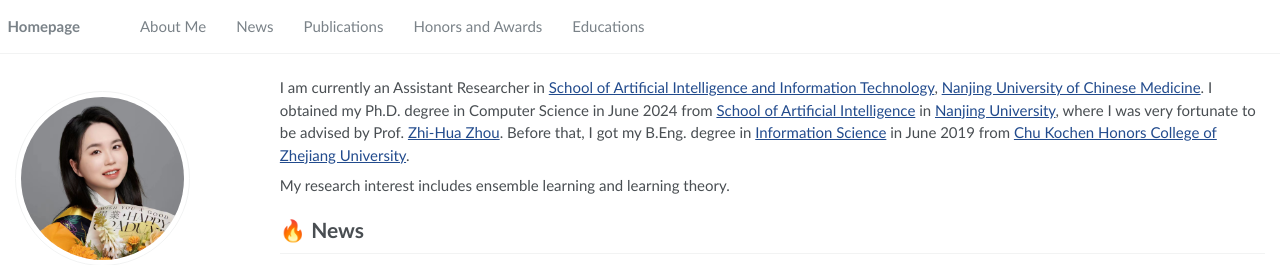
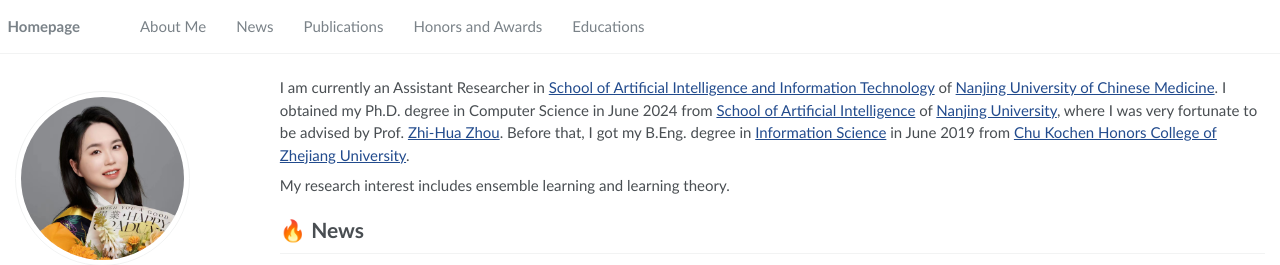
Before and after one commit to heyixiao14/heyixiao14.github.io, a Jekyll site: the page built from _pages/about.md, in a window 1280 px wide and 1219 px high. Shown: the top 265 px of the window. Built offline with Jekyll 4.4.1, drawn with Linux system fonts in a browser that asks for light colours.

```diff
--- a/_pages/about.md
+++ b/_pages/about.md
@@ -17,7 +17,7 @@ redirect_from:
 
 <span class='anchor' id='about-me'></span>
 
-I am currently an Assistant Researcher in [School of Artificial Intelligence and Information Technology](https://xxjs.njucm.edu.cn/), [Nanjing University of Chinese Medicine](https://www.njucm.edu.cn/). I obtained my Ph.D. degree in Computer Science in June 2024 from [School of Artificial Intelligence](https://ai.nju.edu.cn/main.htm) in [Nanjing University](https://www.nju.edu.cn/main.htm), where I was very fortunate to be advised by Prof. [Zhi-Hua Zhou](http://lamda.nju.edu.cn/zhouzh/). Before that, I got my B.Eng. degree in [Information Science](http://www.isee.zju.edu.cn/) in June 2019 from [Chu Kochen Honors College of Zhejiang University](http://ckc.zju.edu.cn/).
+I am currently an Assistant Researcher in [School of Artificial Intelligence and Information Technology](https://xxjs.njucm.edu.cn/) of [Nanjing University of Chinese Medicine](https://www.njucm.edu.cn/). I obtained my Ph.D. degree in Computer Science in June 2024 from [School of Artificial Intelligence](https://ai.nju.edu.cn/main.htm) of [Nanjing University](https://www.nju.edu.cn/main.htm), where I was very fortunate to be advised by Prof. [Zhi-Hua Zhou](http://lamda.nju.edu.cn/zhouzh/). Before that, I got my B.Eng. degree in [Information Science](http://www.isee.zju.edu.cn/) in June 2019 from [Chu Kochen Honors College of Zhejiang University](http://ckc.zju.edu.cn/).
 
 My research interest includes ensemble learning and learning theory.
 
```
